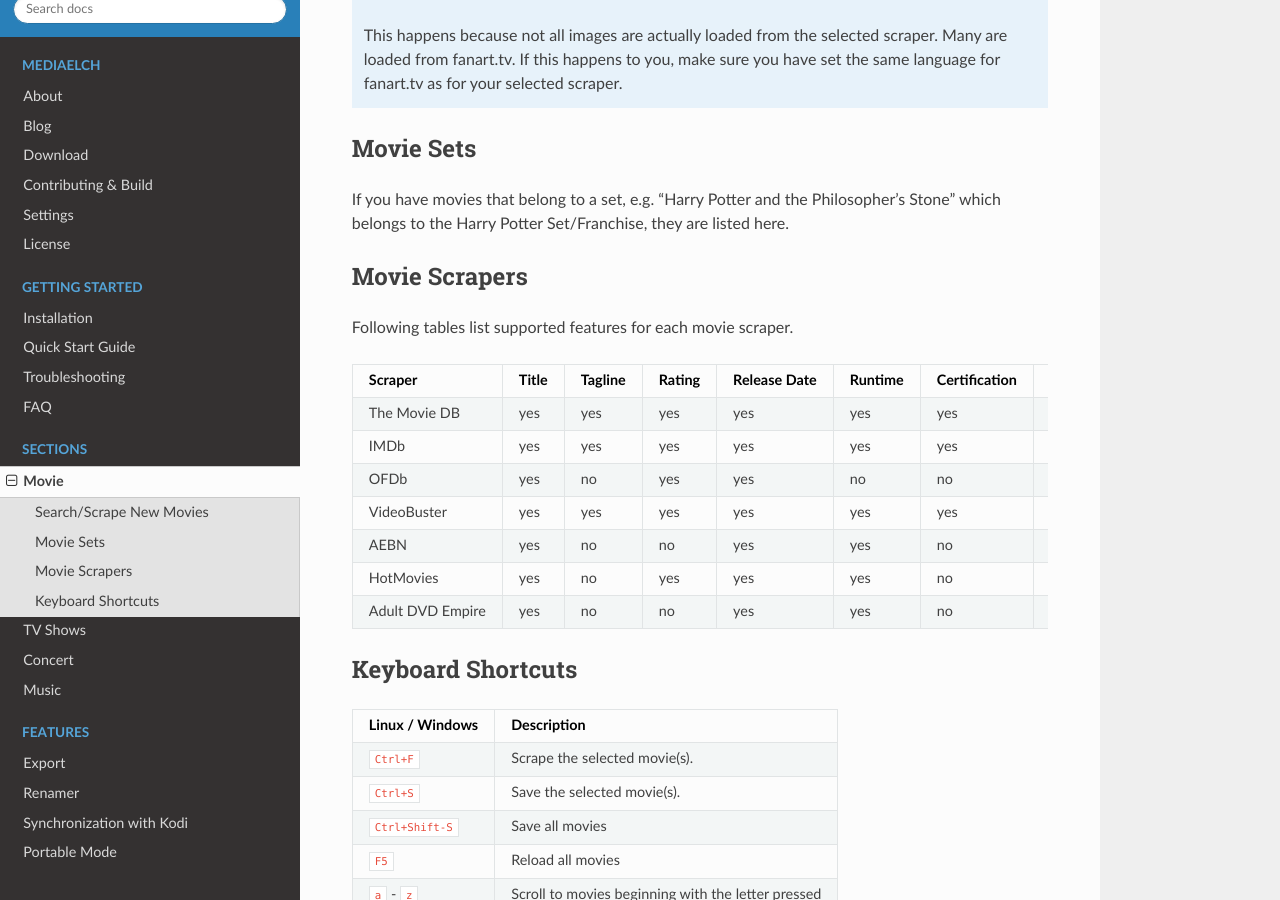
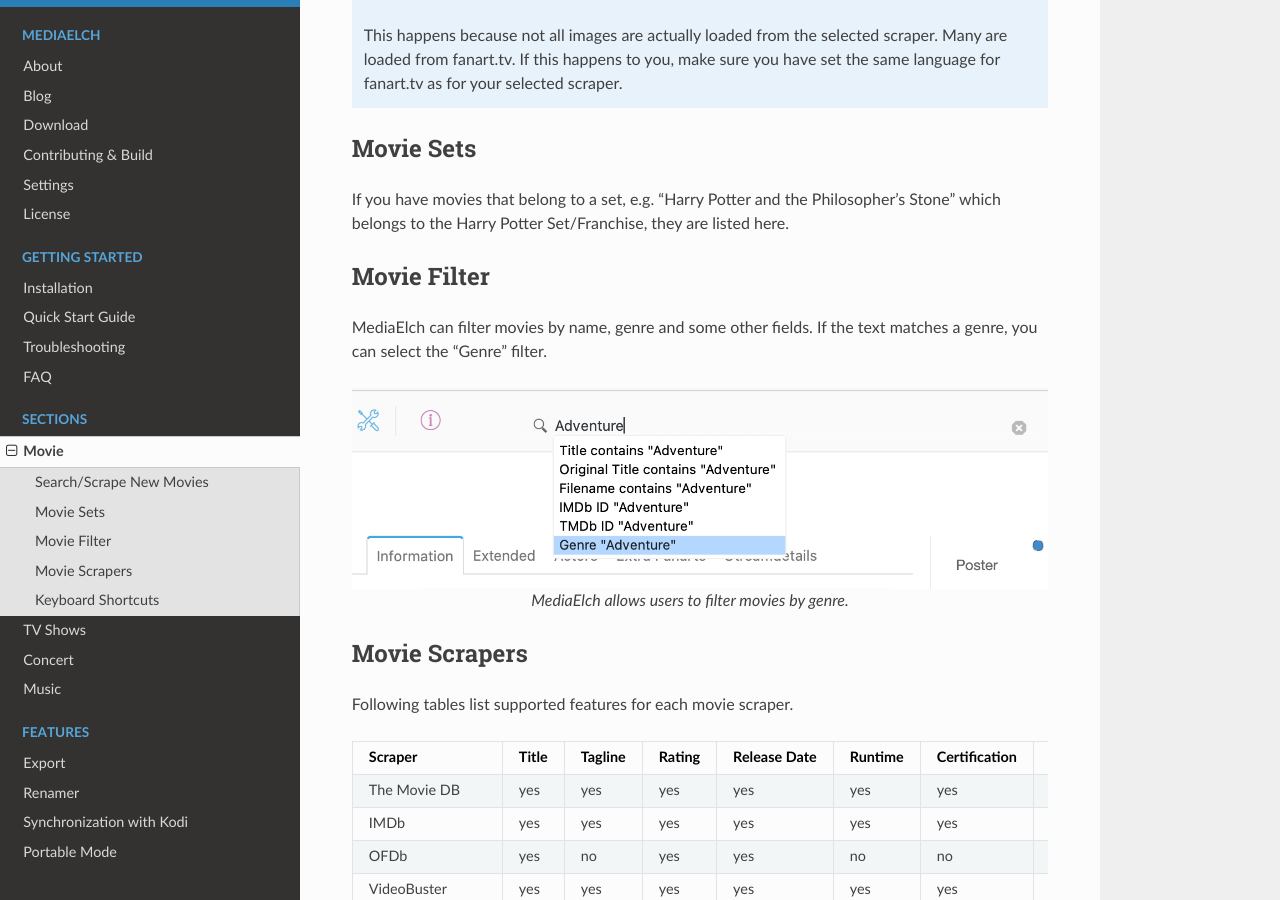
Before and after one commit to mediaelch/mediaelch-doc, a Sphinx documentation site: the page built from docs/source/movie/index.rst, in a window 1280 px wide and 900 px high, scrolled down 1893 px. Built offline with Sphinx 7.4.7 and the Read the Docs theme 2.0.0, drawn with Linux system fonts in a browser that asks for light colours; pages that are not in the unit, such as notebooks, are missing from menus.

Commit message:
[Movie] Add section about filters

```diff
--- a/docs/source/movie/index.rst
+++ b/docs/source/movie/index.rst
@@ -49,11 +49,26 @@
    you, make sure you have set the same language for fanart.tv as for
    your selected scraper.
 
+
 Movie Sets
 ----------
 
 If you have movies that belong to a set, e.g. "Harry Potter and the Philosopher's Stone"
 which belongs to the Harry Potter Set/Franchise, they are listed here.
+
+
+Movie Filter
+------------
+
+MediaElch can filter movies by name, genre and some other fields.
+If the text matches a genre, you can select the "Genre" filter.
+
+.. figure:: ../images/movie/movie-search-filter-genre.png
+   :align: center
+   :alt: Movie Filter (Genre).
+
+   MediaElch allows users to filter movies by genre.
+
 
 Movie Scrapers
 --------------
```
Also changed, not shown: docs/source/images/movie/movie-search-filter-genre.png (added).
